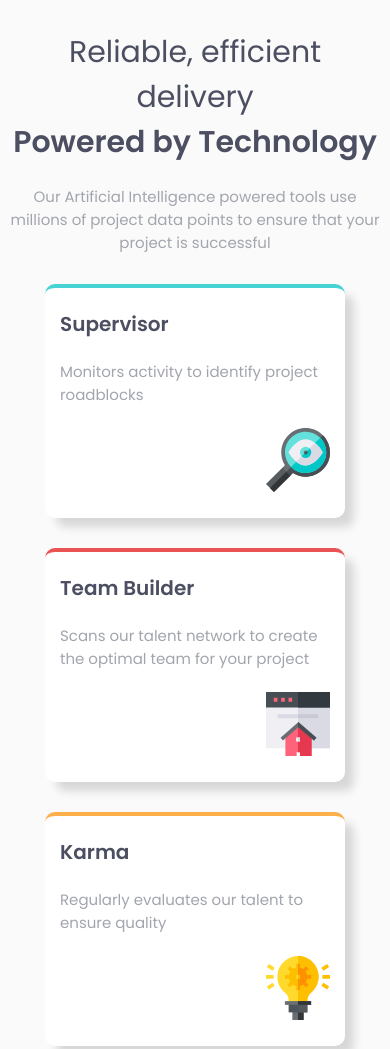
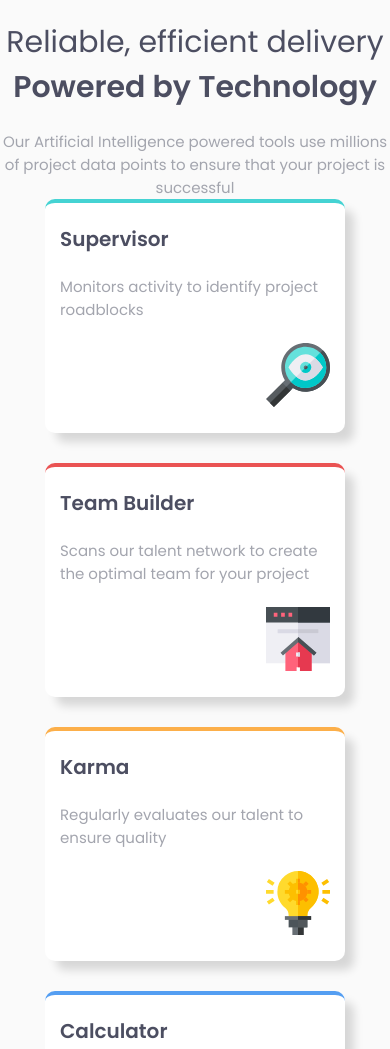
Before and after one commit to krishee107/FRONTENDMENTOR_Four-card-feature-section, a plain HTML site: page index.html in a window 390 px wide. Shown: the top 1049 px of the page. Drawn offline with Linux system fonts and the light colour scheme.

Commit message:
Corrección responsive

```diff
--- a/css/style.css
+++ b/css/style.css
@@ -18,10 +18,10 @@ html, body{
 }
 
 /* Main */
-main {display: grid;justify-content: center;}
+main {display: grid;justify-content: center;height: 100vh;}
 
 /*Content*/
-.info {text-align: center;padding: 10px; color: var(--color5);}
+.info {text-align: center;color: var(--color5);align-self: center;}
 .info span{font-weight: normal;}
 
 .text {
@@ -38,7 +38,6 @@ main {display: grid;justify-content: center;}
     justify-content: center;
     align-items: center;
     column-gap: 30px;
-    padding: 20px 0;
 }
 .doubleColumn {
     display: grid;
```
